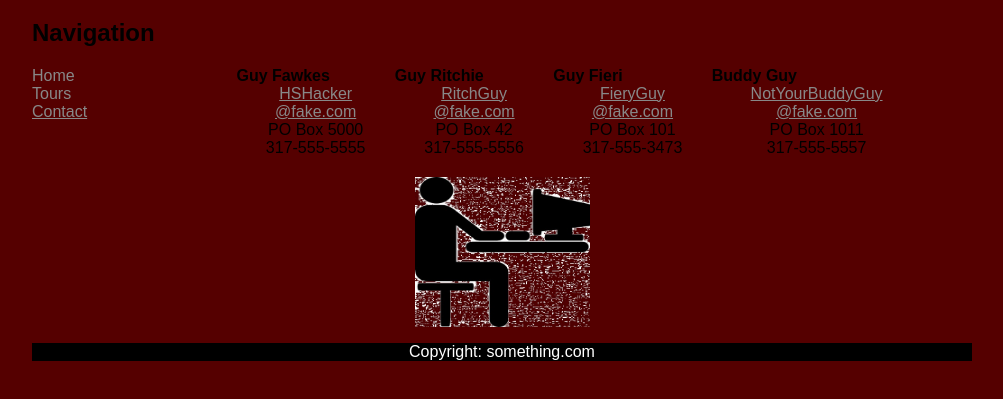
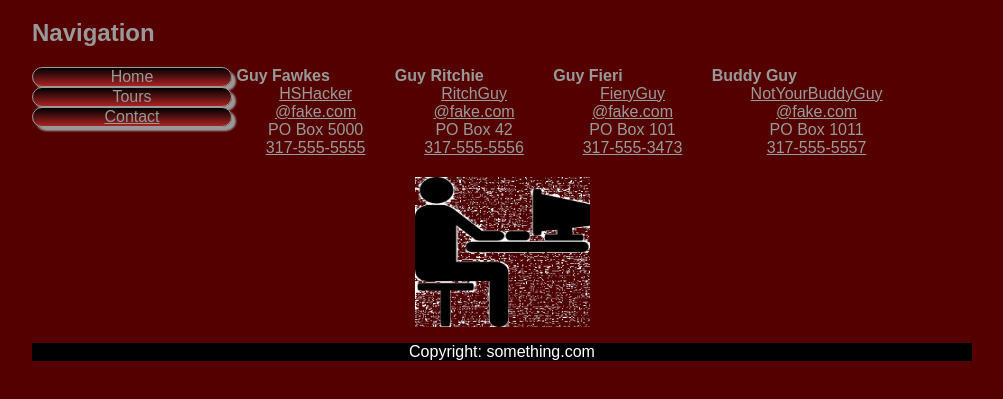
Before and after one commit to austinwooton/Hollywood-Style-Hacking, a plain HTML site: page Contact.html in a window 1280 px wide. Shown: the part 61-460 px from the top of the page, without its empty margins (138-1141 px from the left). Drawn offline with Linux system fonts and the light colour scheme.

Commit message:
Buttons and refactoring

```diff
--- a/Contact.html
+++ b/Contact.html
@@ -17,28 +17,28 @@
 		<main>
 			<table id="tb2">
 				<tr>
-					<th> Guy Fawkes </th>
-					<th> Guy Ritchie </th>
-					<th> Guy Fieri </th>
-					<th> Buddy Guy </th>
+					<th>Guy Fawkes</th>
+					<th>Guy Ritchie</th>
+					<th>Guy Fieri</th>
+					<th>Buddy Guy</th>
 				</tr>
 				<tr>
-					<td><a href="mailto:incolorstudios@gmail.com"> HSHacker<br>@fake.com </a></td>
-					<td><a href="mailto:incolorstudios@gmail.com"> RitchGuy<br>@fake.com </a></td>
-					<td><a href="mailto:incolorstudios@gmail.com"> FieryGuy<br>@fake.com </a></td>
-					<td><a href="mailto:incolorstudios@gmail.com"> NotYourBuddyGuy<br>@fake.com </a></td>
+					<td><a href="mailto:incolorstudios@gmail.com">HSHacker<br>@fake.com</a></td>
+					<td><a href="mailto:incolorstudios@gmail.com">RitchGuy<br>@fake.com</a></td>
+					<td><a href="mailto:incolorstudios@gmail.com">FieryGuy<br>@fake.com</a></td>
+					<td><a href="mailto:incolorstudios@gmail.com">NotYourBuddyGuy<br>@fake.com</a></td>
 				</tr>
 				<tr>
-					<td> PO Box 5000 </td>
-					<td> PO Box 42 </td>
-					<td> PO Box 101 </td>
-					<td> PO Box 1011 </td>
+					<td>PO Box 5000</td>
+					<td>PO Box 42</td>
+					<td>PO Box 101</td>
+					<td>PO Box 1011</td>
 				</tr>
 				<tr>
-					<td> 317-555-5555 </td>
-					<td> 317-555-5556 </td>
-					<td> 317-555-3473 </td>
-					<td> 317-555-5557 </td>
+					<td><a href="tel:+13175555555">317-555-5555</td>
+					<td><a href="tel:+13175555555">317-555-5556</td>
+					<td><a href="tel:+13175555555">317-555-3473</td>
+					<td><a href="tel:+13175555557">317-555-5557</td>
 				</tr>
 			</table>
 		</main>
--- a/HollywoodStyleHacking.css
+++ b/HollywoodStyleHacking.css
@@ -8,17 +8,18 @@
 
 body {
 	background-color: #500;
-	color: #000;
+	color: #999;
 }
 
 a {
-	color: #888;
+	color: #999;
 }
 a:visited {
 	color: #888;
 }
+
 a:hover {
-	color: #F99;
+	color: #B22;
 }
 
 nav {
@@ -30,6 +31,21 @@ nav {
 nav a {
 	text-decoration: none;
 	display: block;
+	border: 1px solid;
+	text-align: center;
+	border-radius: 15px;
+	box-shadow: 4px 4px 2px;
+	background: linear-gradient(#000, #A22);
+}
+
+nav a:active {
+	text-decoration: none;
+	display: block;
+	border: 1px solid;
+	text-align: center;
+	border-radius: 15px;
+	box-shadow: 4px 4px 2px;
+	background: linear-gradient(#A22, #000);
 }
 
 nav .active {
@@ -96,6 +112,7 @@ footer {
 @media screen and (max-width: 600px) {
 	a {
 		font-size: 150%;
-}
+	}
 	body {
 	}
+}
```
